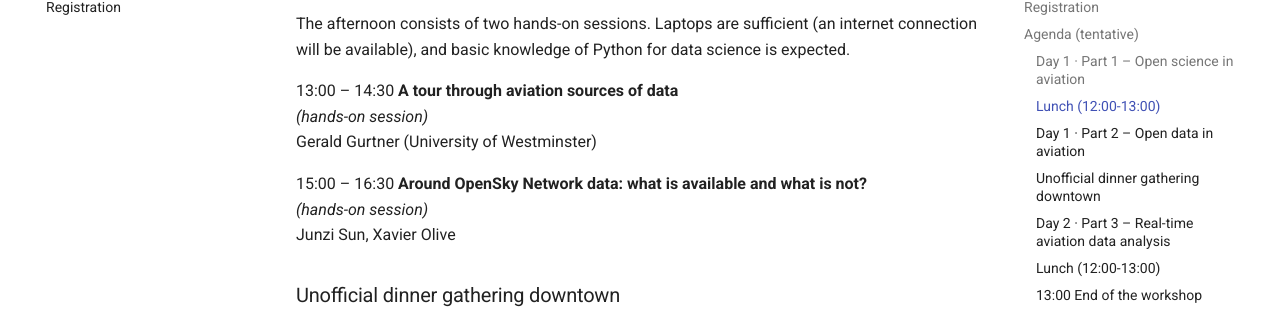
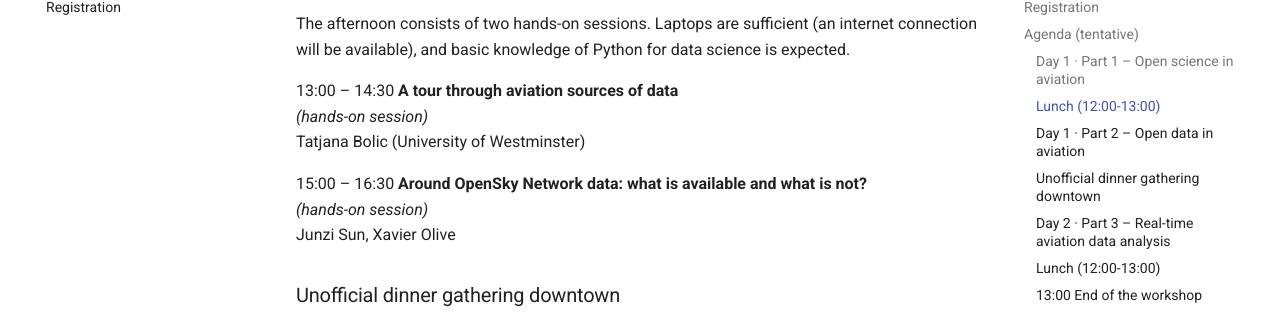
Before and after one commit to open-aviation/workshop, an MkDocs documentation site: the page built from docs/index.md, in a window 1280 px wide and 900 px high, scrolled down 1630 px. Shown: the part 128-443 px from the top of the window. Built offline with MkDocs 1.6.1 and Material for MkDocs 9.7.7, drawn with Linux system fonts in a browser that asks for light colours.

Commit message:
Update index.md

```diff
--- a/docs/index.md
+++ b/docs/index.md
@@ -63,7 +63,7 @@ Laptops are sufficient (an internet connection will be available), and basic kno
 
 13:00 – 14:30 **A tour through aviation sources of data**
 _(hands-on session)_
-Gerald Gurtner (University of Westminster)
+Tatjana Bolic (University of Westminster)
 
 15:00 – 16:30 **Around OpenSky Network data: what is available and what is not?**
 _(hands-on session)_
```
